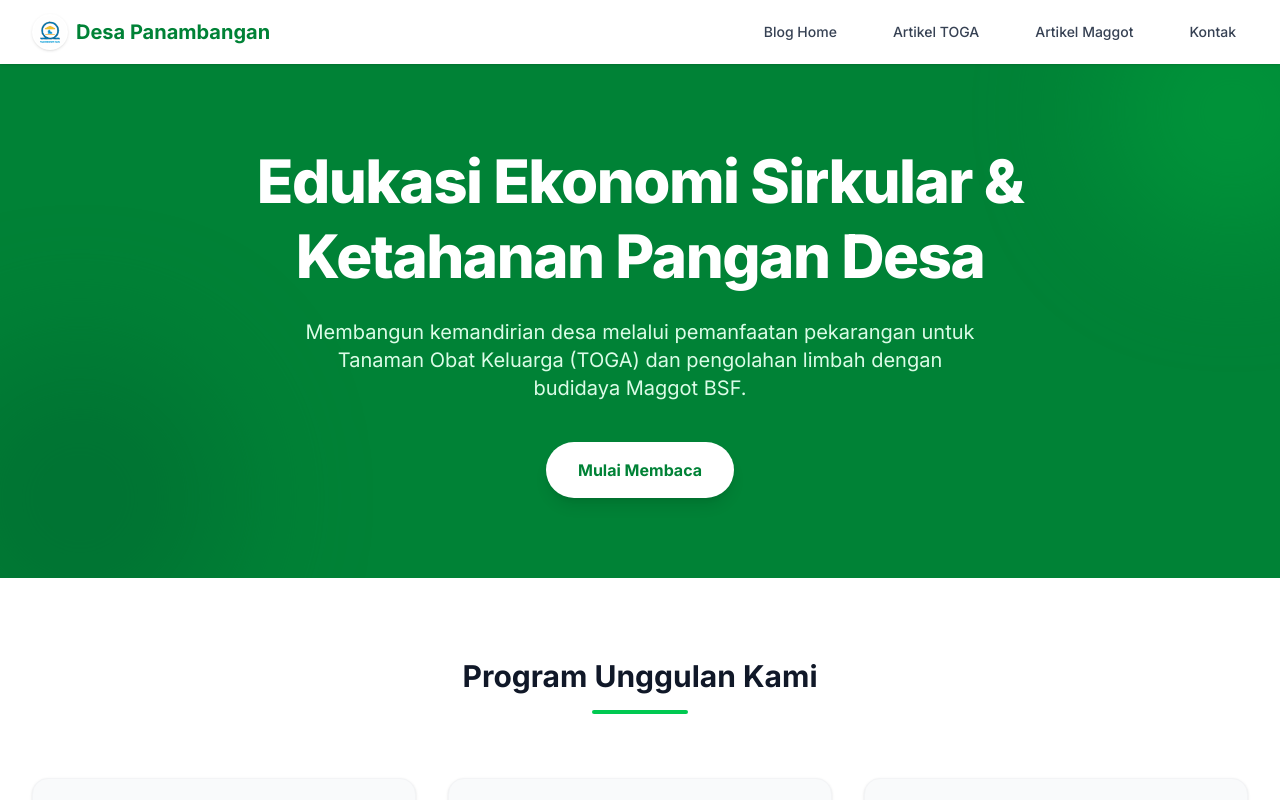
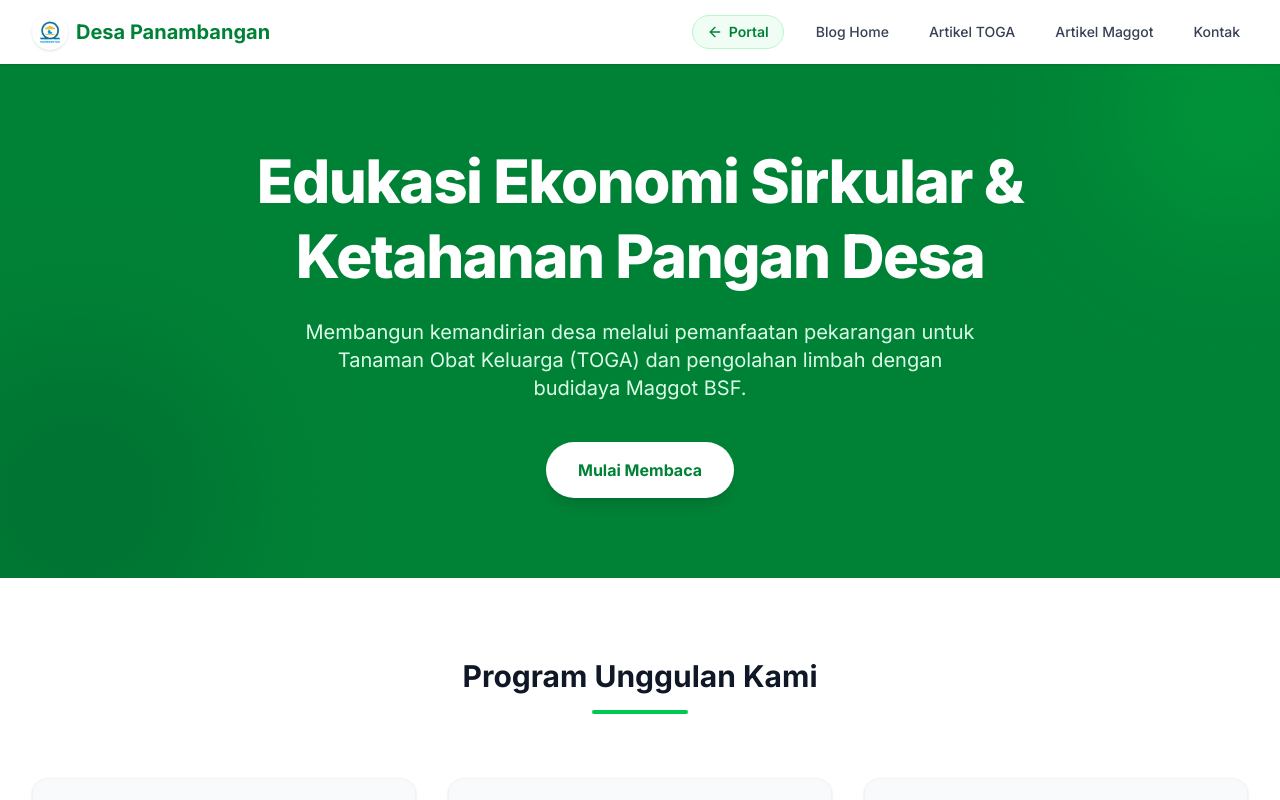
Before and after one commit to adin07-code/Desa-Panambangan, a Next.js app: page /blog in a window 1280 px wide. Shown: the top 800 px of the page. Built offline with nearby package versions, Linux system fonts and the light colour scheme.

Commit message:
Add Kembali ke Portal button to navbar

```diff
--- a/src/components/Navbar.tsx
+++ b/src/components/Navbar.tsx
@@ -17,11 +17,15 @@ export default function Navbar() {
               <span className="font-bold text-xl text-green-700 hidden sm:block">Desa Panambangan</span>
             </Link>
           </div>
-          <div className="hidden md:flex items-center space-x-6 lg:space-x-8">
-            <Link href="/blog" className="text-gray-700 hover:text-green-600 px-3 py-2 rounded-md text-sm font-medium transition">Blog Home</Link>
-            <Link href="/artikel/jahe-merah" className="text-gray-700 hover:text-green-600 px-3 py-2 rounded-md text-sm font-medium transition">Artikel TOGA</Link>
-            <Link href="/artikel/maggot-bsf" className="text-gray-700 hover:text-green-600 px-3 py-2 rounded-md text-sm font-medium transition">Artikel Maggot</Link>
-            <a href="#kontak" className="text-gray-700 hover:text-green-600 px-3 py-2 rounded-md text-sm font-medium transition">Kontak</a>
+          <div className="hidden md:flex items-center space-x-5 lg:space-x-6">
+            <Link href="/" className="flex items-center gap-1.5 bg-green-50 text-green-700 hover:bg-green-100 px-3.5 py-1.5 rounded-full text-sm font-semibold transition border border-green-200">
+              <svg xmlns="http://www.w3.org/2000/svg" width="16" height="16" viewBox="0 0 24 24" fill="none" stroke="currentColor" strokeWidth="2" strokeLinecap="round" strokeLinejoin="round"><path d="m12 19-7-7 7-7"/><path d="M19 12H5"/></svg>
+              Portal
+            </Link>
+            <Link href="/blog" className="text-gray-700 hover:text-green-600 px-2 py-2 rounded-md text-sm font-medium transition">Blog Home</Link>
+            <Link href="/artikel/jahe-merah" className="text-gray-700 hover:text-green-600 px-2 py-2 rounded-md text-sm font-medium transition">Artikel TOGA</Link>
+            <Link href="/artikel/maggot-bsf" className="text-gray-700 hover:text-green-600 px-2 py-2 rounded-md text-sm font-medium transition">Artikel Maggot</Link>
+            <a href="#kontak" className="text-gray-700 hover:text-green-600 px-2 py-2 rounded-md text-sm font-medium transition">Kontak</a>
           </div>
           <div className="flex items-center md:hidden">
             <button
@@ -39,6 +43,10 @@ export default function Navbar() {
       {isOpen && (
         <div className="md:hidden bg-white border-t border-gray-100">
           <div className="px-2 pt-2 pb-3 space-y-1 sm:px-3">
+            <Link href="/" onClick={() => setIsOpen(false)} className="flex items-center gap-2 px-3 py-2 rounded-md text-base font-semibold text-green-700 bg-green-50 hover:bg-green-100 border border-green-200 mb-2">
+              <svg xmlns="http://www.w3.org/2000/svg" width="18" height="18" viewBox="0 0 24 24" fill="none" stroke="currentColor" strokeWidth="2" strokeLinecap="round" strokeLinejoin="round"><path d="m12 19-7-7 7-7"/><path d="M19 12H5"/></svg>
+              Kembali ke Portal
+            </Link>
             <Link href="/blog" onClick={() => setIsOpen(false)} className="block px-3 py-2 rounded-md text-base font-medium text-gray-700 hover:text-green-600 hover:bg-gray-50">Blog Home</Link>
             <Link href="/artikel/jahe-merah" onClick={() => setIsOpen(false)} className="block px-3 py-2 rounded-md text-base font-medium text-gray-700 hover:text-green-600 hover:bg-gray-50">Artikel TOGA</Link>
             <Link href="/artikel/maggot-bsf" onClick={() => setIsOpen(false)} className="block px-3 py-2 rounded-md text-base font-medium text-gray-700 hover:text-green-600 hover:bg-gray-50">Artikel Maggot</Link>
```
